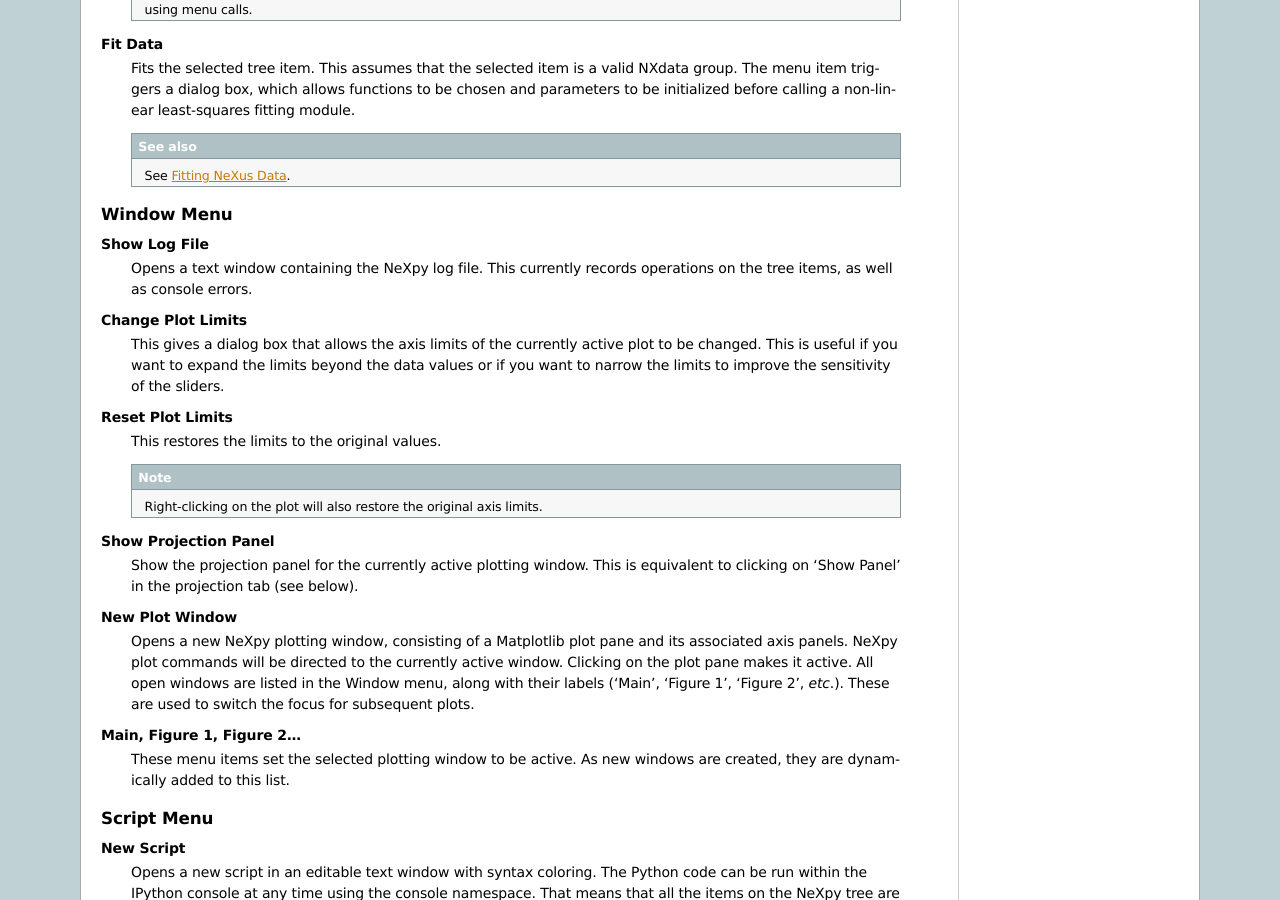
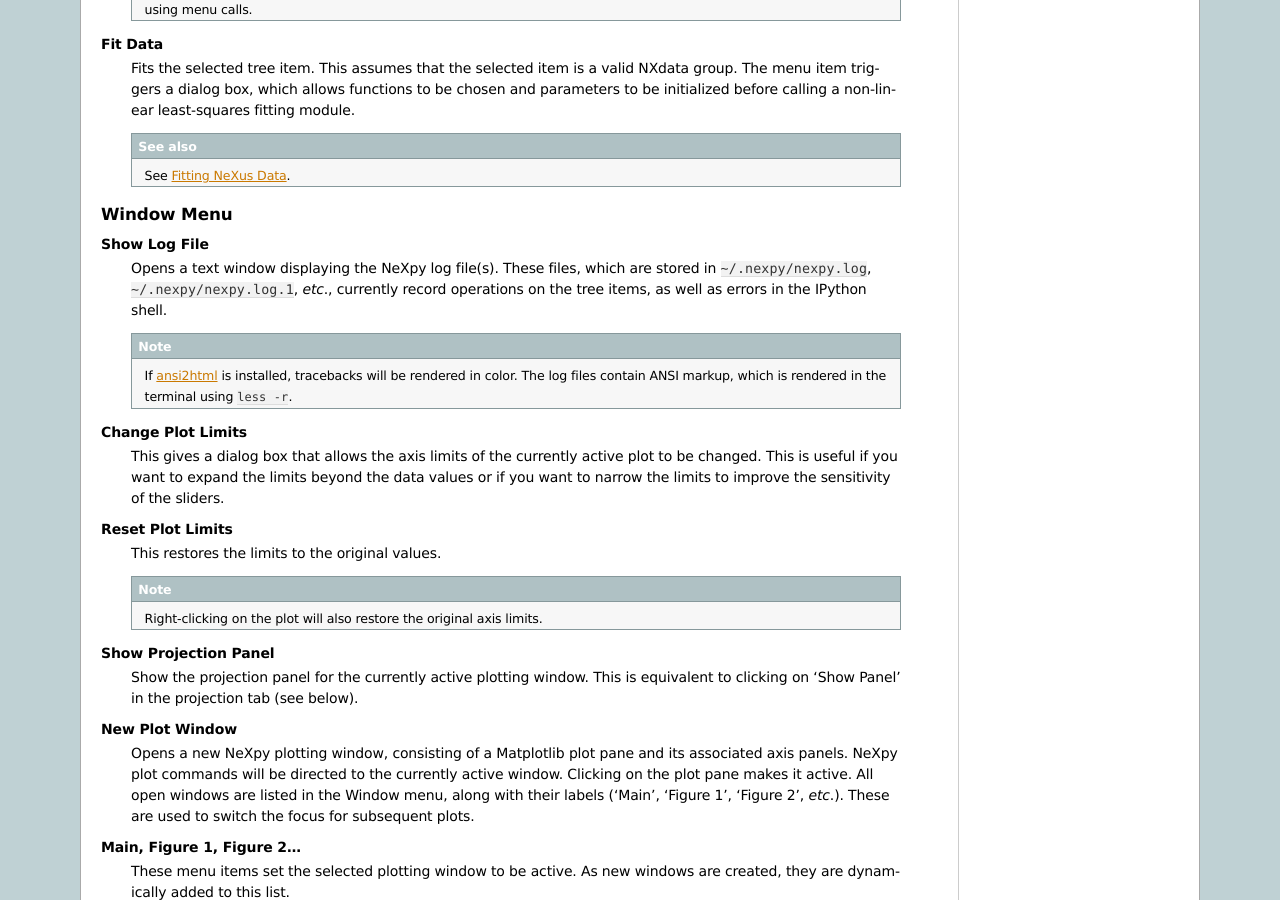
Before and after one commit to nexpy/nexpy, a Sphinx documentation site: the page built from doc/source/pythongui.rst, in a window 1280 px wide and 900 px high, scrolled down 4265 px. Built offline with Sphinx 7.4.7, drawn with Linux system fonts in a browser that asks for light colours.

Commit message:
Colorized log files
IPython renders traceback messages using ANSI colors. These are
rendered by the ansi2html package if it is installed.

```diff
--- a/doc/source/pythongui.rst
+++ b/doc/source/pythongui.rst
@@ -226,8 +226,15 @@
 Window Menu
 ^^^^^^^^^^^
 **Show Log File**
-    Opens a text window containing the NeXpy log file. This currently records
-    operations on the tree items, as well as console errors.
+    Opens a text window displaying the NeXpy log file(s). These files, which are
+    stored in ``~/.nexpy/nexpy.log``, ``~/.nexpy/nexpy.log.1``, *etc*.,
+    currently record operations on the tree items, as well as errors in the
+    IPython shell.
+
+    .. note:: If `ansi2html <https://github.com/ralphbean/ansi2html>`_ is
+              installed, tracebacks will be rendered in color. The log files
+              contain ANSI markup, which is rendered in the terminal using
+              ``less -r``.
 
 **Change Plot Limits**
     This gives a dialog box that allows the axis limits of the currently active
```
Also changed, not shown: 1 other file.
